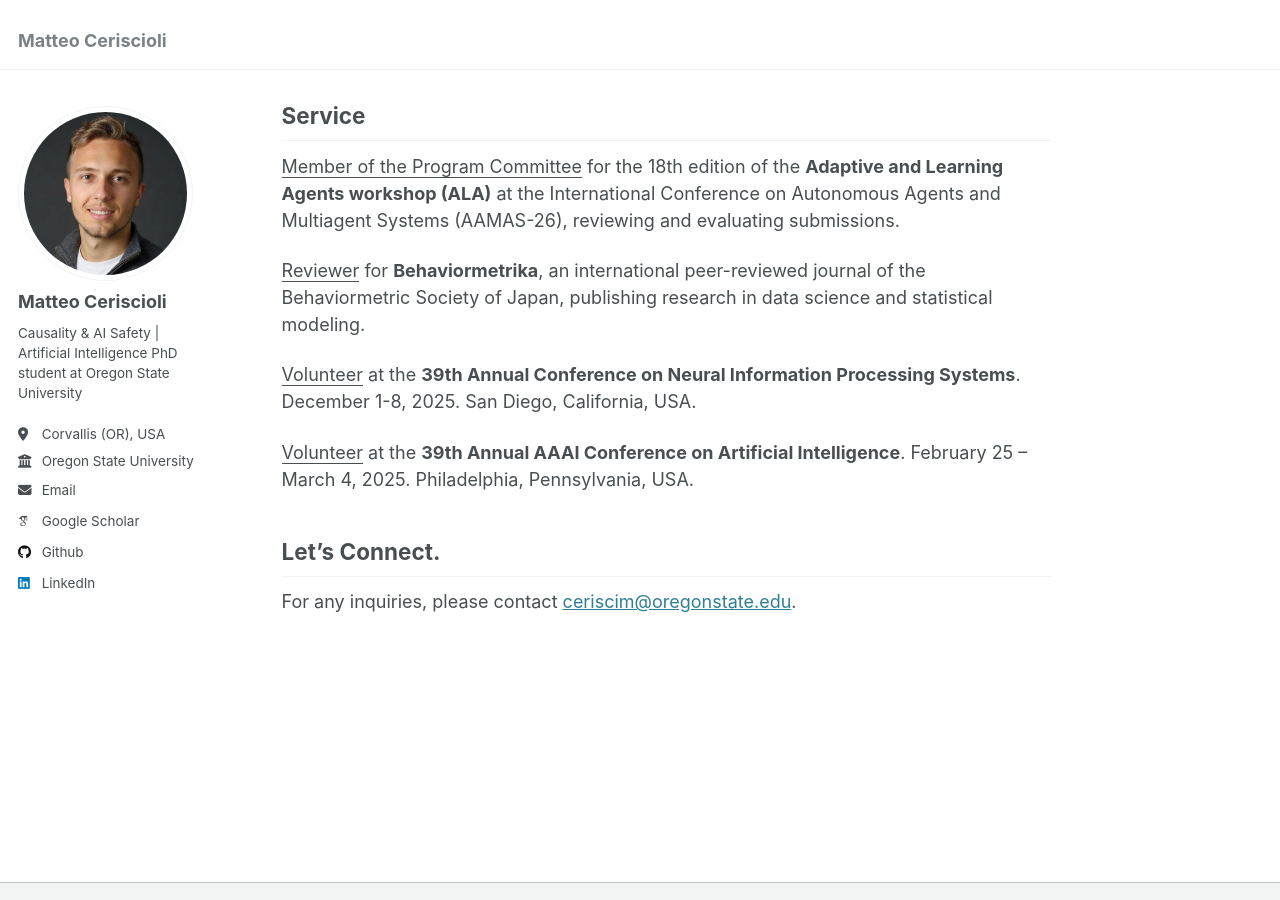
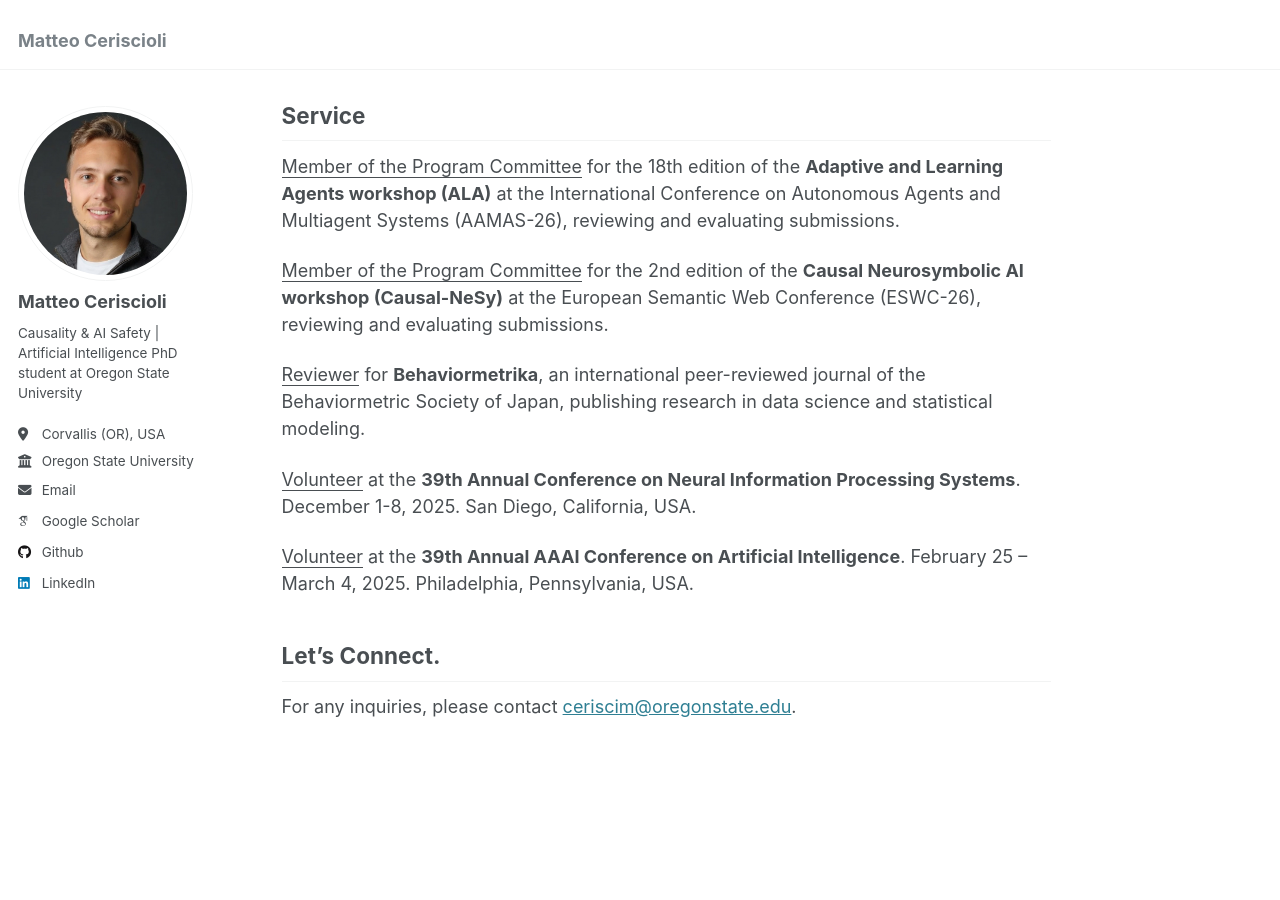
Before and after one commit to matteoceriscioli/matteoceriscioli.github.io, a Jekyll site: the page built from _pages/about.md, in a window 1280 px wide and 900 px high, scrolled down 1916 px. Built offline with Jekyll 4.4.1, drawn with Linux system fonts in a browser that asks for light colours; some web fonts are replaced.

Commit message:
Update about.md

```diff
--- a/_pages/about.md
+++ b/_pages/about.md
@@ -47,6 +47,8 @@
 ## Service
 <ins>Member of the Program Committee</ins> for the 18th edition of the **Adaptive and Learning Agents workshop (ALA)** at the International Conference on Autonomous Agents and Multiagent Systems (AAMAS-26), reviewing and evaluating submissions.
 
+<ins>Member of the Program Committee</ins> for the 2nd edition of the **Causal Neurosymbolic AI workshop (Causal-NeSy)** at the European Semantic Web Conference (ESWC-26), reviewing and evaluating submissions.
+
 <ins>Reviewer</ins> for **Behaviormetrika**, an international peer-reviewed journal of the Behaviormetric Society of Japan, publishing research in data science and statistical modeling.
 
 <ins>Volunteer</ins> at the **39th Annual Conference on Neural Information Processing Systems**. December 1-8, 2025. San Diego, California, USA.
```
